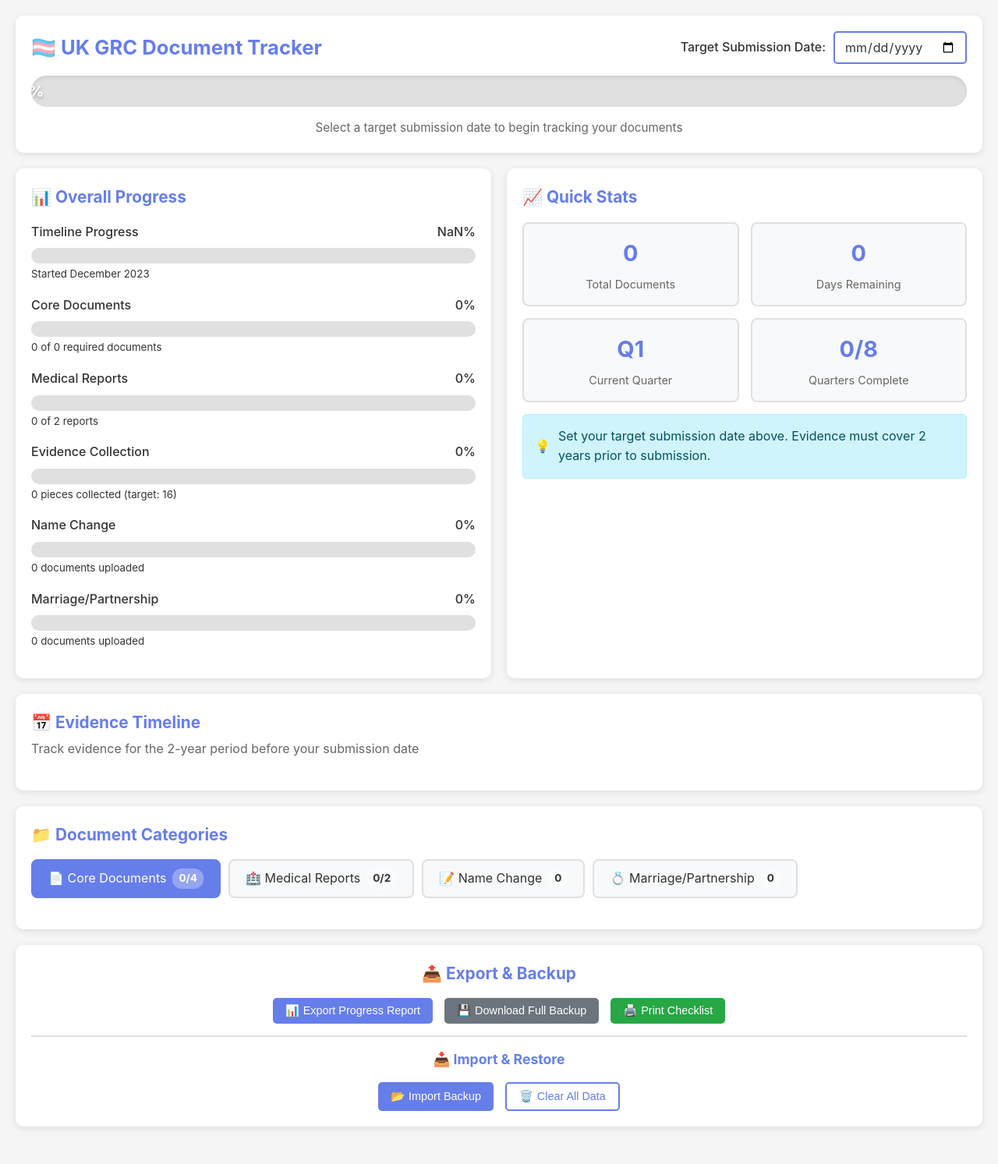
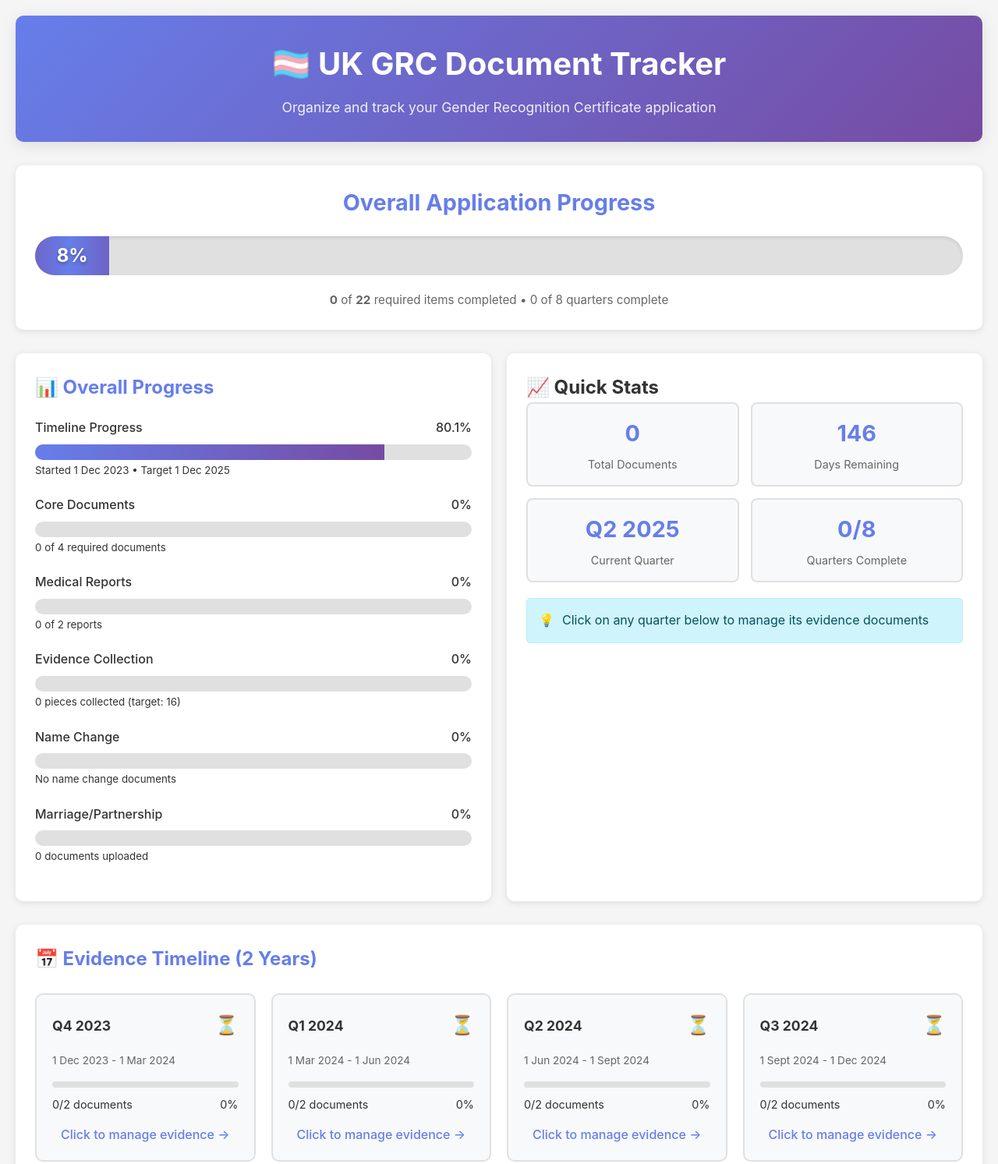
Before and after one commit to AidaPaul/grc_tracker, a plain HTML site: page index.html in a window 1280 px wide. Shown: the top 1493 px of the page at 78% size. Before the commit the page ends 1465 px from the top, so only its background shows below. Drawn offline with Linux system fonts and the light colour scheme.

Commit message:
Update index.html

```diff
--- a/index.html
+++ b/index.html
@@ -24,51 +24,49 @@
             padding: 20px;
         }
 
-        /* Date Selector */
-        .date-selector {
-            display: flex;
-            align-items: center;
-        }
-
-        .date-input {
-            padding: 8px 12px;
-            border: 2px solid #667eea;
-            border-radius: 5px;
-            font-size: 1rem;
-            font-family: inherit;
-            background: white;
-            color: #333;
-            cursor: pointer;
-        }
-
-        .date-input:focus {
-            outline: none;
-            border-color: #5a6fd8;
-            box-shadow: 0 0 0 3px rgba(102, 126, 234, 0.2);
+        .header {
+            background: linear-gradient(135deg, #667eea 0%, #764ba2 100%);
+            color: white;
+            padding: 30px 20px;
+            border-radius: 10px;
+            margin-bottom: 30px;
+            text-align: center;
+            box-shadow: 0 4px 20px rgba(0,0,0,0.1);
+        }
+
+        .header h1 {
+            font-size: 2.5rem;
+            margin-bottom: 10px;
+        }
+
+        .header p {
+            font-size: 1.1rem;
+            opacity: 0.9;
         }
 
         /* Master Progress Bar */
         .master-progress {
             background: white;
-            padding: 20px;
+            padding: 25px;
             border-radius: 10px;
-            margin-bottom: 20px;
+            margin-bottom: 30px;
             box-shadow: 0 2px 10px rgba(0,0,0,0.1);
         }
 
         .master-progress h2 {
             color: #667eea;
-            margin: 0;
-            font-size: 1.6rem;
+            margin-bottom: 20px;
+            text-align: center;
+            font-size: 1.8rem;
         }
 
         .master-progress-bar {
             width: 100%;
-            height: 40px;
+            height: 50px;
             background-color: #e0e0e0;
-            border-radius: 20px;
+            border-radius: 25px;
             overflow: hidden;
-            margin-bottom: 15px;
+            margin-bottom: 20px;
             box-shadow: inset 0 2px 4px rgba(0,0,0,0.1);
         }
 
@@ -92,7 +90,7 @@
         .master-progress-text {
             color: white;
             font-weight: bold;
-            font-size: 1.2rem;
+            font-size: 1.5rem;
             text-shadow: 0 2px 4px rgba(0,0,0,0.3);
         }
 
@@ -107,7 +105,7 @@
             display: grid;
             grid-template-columns: 1fr 1fr;
             gap: 20px;
-            margin-bottom: 20px;
+            margin-bottom: 30px;
         }
 
         @media (max-width: 968px) {
@@ -119,19 +117,19 @@
         /* Progress Overview Card */
         .progress-overview {
             background: white;
-            padding: 20px;
+            padding: 25px;
             border-radius: 10px;
             box-shadow: 0 2px 10px rgba(0,0,0,0.1);
         }
 
         .progress-overview h2 {
             color: #667eea;
-            margin-bottom: 15px;
-            font-size: 1.3rem;
+            margin-bottom: 20px;
+            font-size: 1.5rem;
         }
 
         .progress-item {
-            margin-bottom: 15px;
+            margin-bottom: 20px;
         }
 
         .progress-label {
@@ -171,15 +169,9 @@
         /* Stats Cards */
         .stats-overview {
             background: white;
-            padding: 20px;
+            padding: 25px;
             border-radius: 10px;
             box-shadow: 0 2px 10px rgba(0,0,0,0.1);
-        }
-
-        .stats-overview h2 {
-            color: #667eea;
-            margin-bottom: 15px;
-            font-size: 1.3rem;
         }
 
         .stats-grid {
@@ -217,20 +209,19 @@
         /* Evidence Timeline */
         .timeline-section {
             background: white;
-            padding: 20px;
+            padding: 25px;
             border-radius: 10px;
-            margin-bottom: 20px;
+            margin-bottom: 30px;
             box-shadow: 0 2px 10px rgba(0,0,0,0.1);
         }
 
         .timeline-header {
-            margin-bottom: 20px;
+            margin-bottom: 25px;
         }
 
         .timeline-header h2 {
             color: #667eea;
-            font-size: 1.3rem;
-            margin-bottom: 5px;
+            font-size: 1.5rem;
         }
 
         /* Timeline Grid View */
@@ -328,22 +319,16 @@
         /* Document Categories */
         .categories-section {
             background: white;
-            padding: 20px;
+            padding: 25px;
             border-radius: 10px;
-            margin-bottom: 20px;
+            margin-bottom: 30px;
             box-shadow: 0 2px 10px rgba(0,0,0,0.1);
-        }
-
-        .categories-section h2 {
-            color: #667eea;
-            font-size: 1.3rem;
-            margin-bottom: 15px;
         }
 
         .category-tabs {
             display: flex;
             gap: 10px;
-            margin-bottom: 20px;
+            margin-bottom: 25px;
             flex-wrap: wrap;
         }
 
@@ -683,21 +668,10 @@
         /* Export Section */
         .export-section {
             background: white;
-            padding: 20px;
+            padding: 25px;
             border-radius: 10px;
             text-align: center;
             box-shadow: 0 2px 10px rgba(0,0,0,0.1);
-        }
-
-        .export-section h2 {
-            color: #667eea;
-            font-size: 1.3rem;
-            margin-bottom: 15px;
-        }
-
-        .export-section h3 {
-            color: #667eea;
-            font-size: 1.1rem;
         }
 
         .export-buttons {
@@ -710,7 +684,11 @@
         /* Responsive */
         @media (max-width: 768px) {
             .container {
-                padding: 10px;
+                padding: 15px;
+            }
+
+            .header h1 {
+                font-size: 2rem;
             }
 
             .timeline-grid {
@@ -736,19 +714,6 @@
             .btn {
                 width: 100%;
                 justify-content: center;
-            }
-
-            .date-selector {
-                flex-direction: column;
-                align-items: stretch;
-            }
-
-            .date-selector label {
-                margin-bottom: 5px;
-            }
-
-            .master-progress h2 {
-                font-size: 1.3rem;
             }
         }
 
@@ -834,21 +799,20 @@
 </head>
 <body>
     <div class="container">
+        <div class="header">
+            <h1>🏳️‍⚧️ UK GRC Document Tracker</h1>
+            <p>Organize and track your Gender Recognition Certificate application</p>
+        </div>
+
         <div class="master-progress">
-            <div style="display: flex; justify-content: space-between; align-items: center; margin-bottom: 15px; flex-wrap: wrap; gap: 15px;">
-                <h2 style="margin: 0;">🏳️‍⚧️ UK GRC Document Tracker</h2>
-                <div class="date-selector">
-                    <label for="target-date-input" style="margin-right: 10px; font-weight: 500;">Target Submission Date:</label>
-                    <input type="date" id="target-date-input" class="date-input" onchange="updateTargetDate(this.value)">
-                </div>
-            </div>
+            <h2>Overall Application Progress</h2>
             <div class="master-progress-bar">
                 <div class="master-progress-fill" id="master-progress" style="width: 0%">
                     <span class="master-progress-text" id="master-progress-text">0%</span>
                 </div>
             </div>
             <div class="master-progress-details" id="master-progress-details">
-                Select a target submission date to begin tracking your documents
+                Loading progress...
             </div>
         </div>
 
@@ -944,17 +908,16 @@
                     </div>
                 </div>
 
-                <div class="alert alert-info" style="margin-top: 15px;">
+                <div class="alert alert-info" style="margin-top: 20px;">
                     <span>💡</span>
-                    <span>Set your target submission date above. Evidence must cover 2 years prior to submission.</span>
+                    <span>Click on any quarter below to manage its evidence documents</span>
                 </div>
             </div>
         </div>
 
         <div class="timeline-section">
             <div class="timeline-header">
-                <h2>📅 Evidence Timeline</h2>
-                <p style="color: #666; margin-top: 5px;">Track evidence for the 2-year period before your submission date</p>
+                <h2>📅 Evidence Timeline (2 Years)</h2>
             </div>
 
             <div class="timeline-grid" id="timeline-grid">
@@ -1022,7 +985,7 @@
                 </button>
             </div>
 
-            <div style="margin-top: 15px; padding-top: 15px; border-top: 2px solid #e0e0e0;">
+            <div style="margin-top: 20px; padding-top: 20px; border-top: 2px solid #e0e0e0;">
                 <h3 style="margin-bottom: 15px;">📥 Import & Restore</h3>
                 <div class="export-buttons">
                     <button class="btn btn-primary" onclick="document.getElementById('import-file').click()">
@@ -1071,6 +1034,8 @@
                 this.storageKey = 'grc_tracker_v2';
                 this.currentQuarter = null;
                 this.currentCategory = 'core';
+                this.startDate = new Date('2023-12-01');
+                this.targetDate = new Date('2025-12-01');
 
                 this.initializeData();
                 this.setupEventHandlers();
@@ -1078,21 +1043,6 @@
 
                 // Auto-save notes
                 this.autoSaveTimer = null;
-            }
-
-            updateTargetDate(newDate) {
-                if (!newDate) return;
-
-                this.targetDate = new Date(newDate);
-                this.startDate = new Date(this.targetDate);
-                this.startDate.setFullYear(this.targetDate.getFullYear() - 2);
-
-                // Save the new date
-                this.data.settings.targetDate = this.targetDate.toISOString();
-                this.saveData();
-
-                // Re-render everything
-                this.render();
             }
 
             initializeData() {
@@ -1232,7 +1182,7 @@
                 document.getElementById('timeline-progress').style.width = `${timelineProgress}%`;
                 document.getElementById('timeline-percentage').textContent = `${timelineProgress.toFixed(1)}%`;
                 document.getElementById('timeline-info').textContent =
-                    `Evidence period: ${this.formatDate(this.startDate)} to ${this.formatDate(this.targetDate)}`;
+                    `Started ${this.formatDate(this.startDate)} • Target ${this.formatDate(this.targetDate)}`;
 
                 // Core documents progress
                 const coreTotal = this.documentDefs.core.filter(d => d.required).length;
@@ -1661,11 +1611,9 @@
             exportProgress() {
                 const report = {
                     exportDate: new Date().toISOString(),
-                    applicationPeriod: {
+                    summary: {
                         startDate: this.startDate,
-                        targetDate: this.targetDate
-                    },
-                    summary: {
+                        targetDate: this.targetDate,
                         totalDocuments: this.getTotalDocumentCount(),
                         evidenceCount: this.getTotalEvidenceCount(),
                         quartersComplete: this.getQuarters().filter(q => this.isQuarterComplete(q)).length
@@ -1734,8 +1682,6 @@
                     <body>
                         <h1>GRC Application Checklist</h1>
                         <p>Generated: ${new Date().toLocaleDateString()}</p>
-                        <p><strong>Target Submission Date:</strong> ${this.formatDate(this.targetDate)}</p>
-                        <p><strong>Evidence Period:</strong> ${this.formatDate(this.startDate)} to ${this.formatDate(this.targetDate)}</p>
 
                         <div class="section">
                             <h2>Evidence Timeline</h2>
@@ -2082,7 +2028,6 @@
         window.printChecklist = () => tracker.printChecklist();
         window.importBackup = importBackup;
         window.clearAllData = clearAllData;
-        window.updateTargetDate = (date) => tracker.updateTargetDate(date);
     </script>
 </body>
 </html>
```
